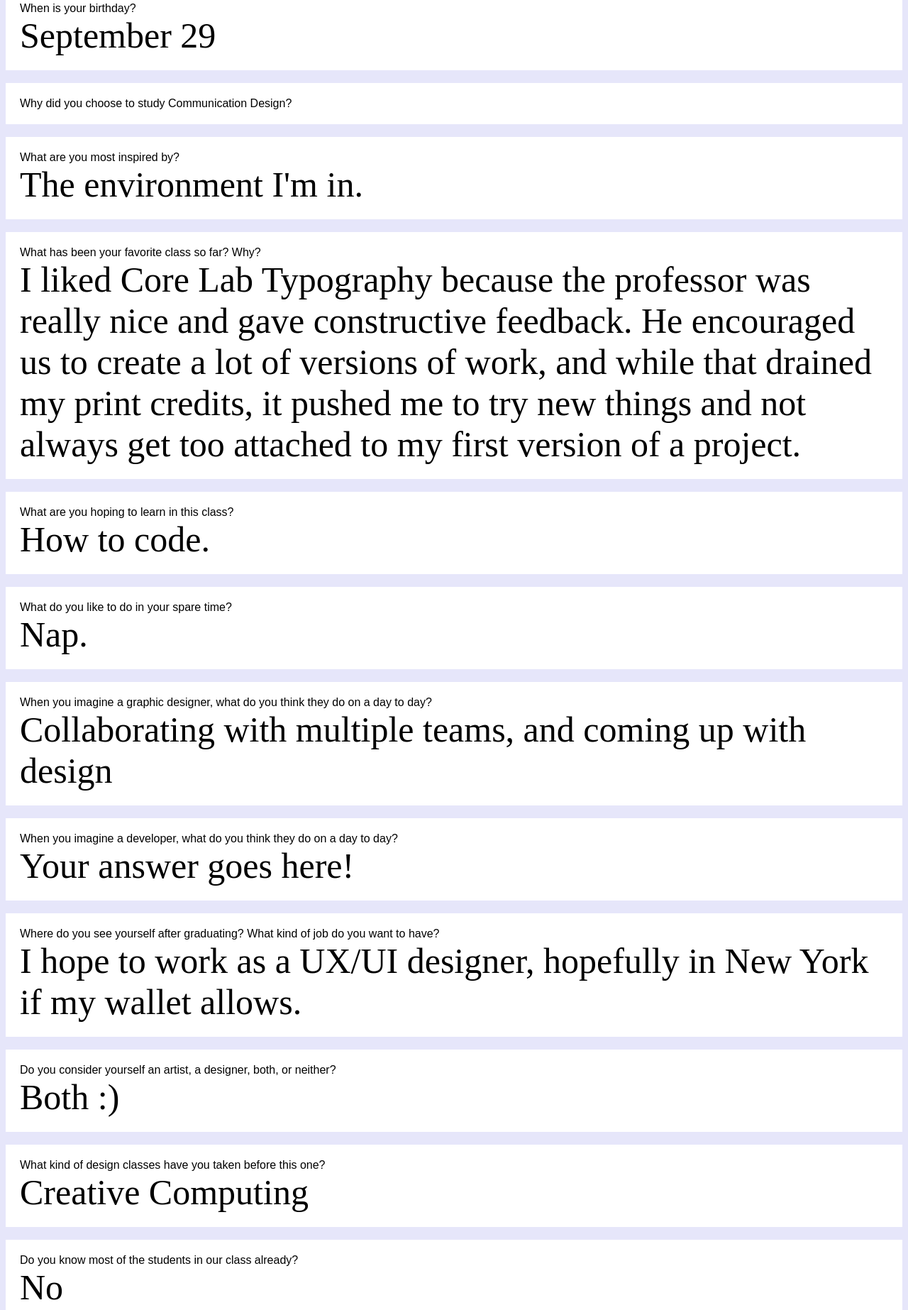
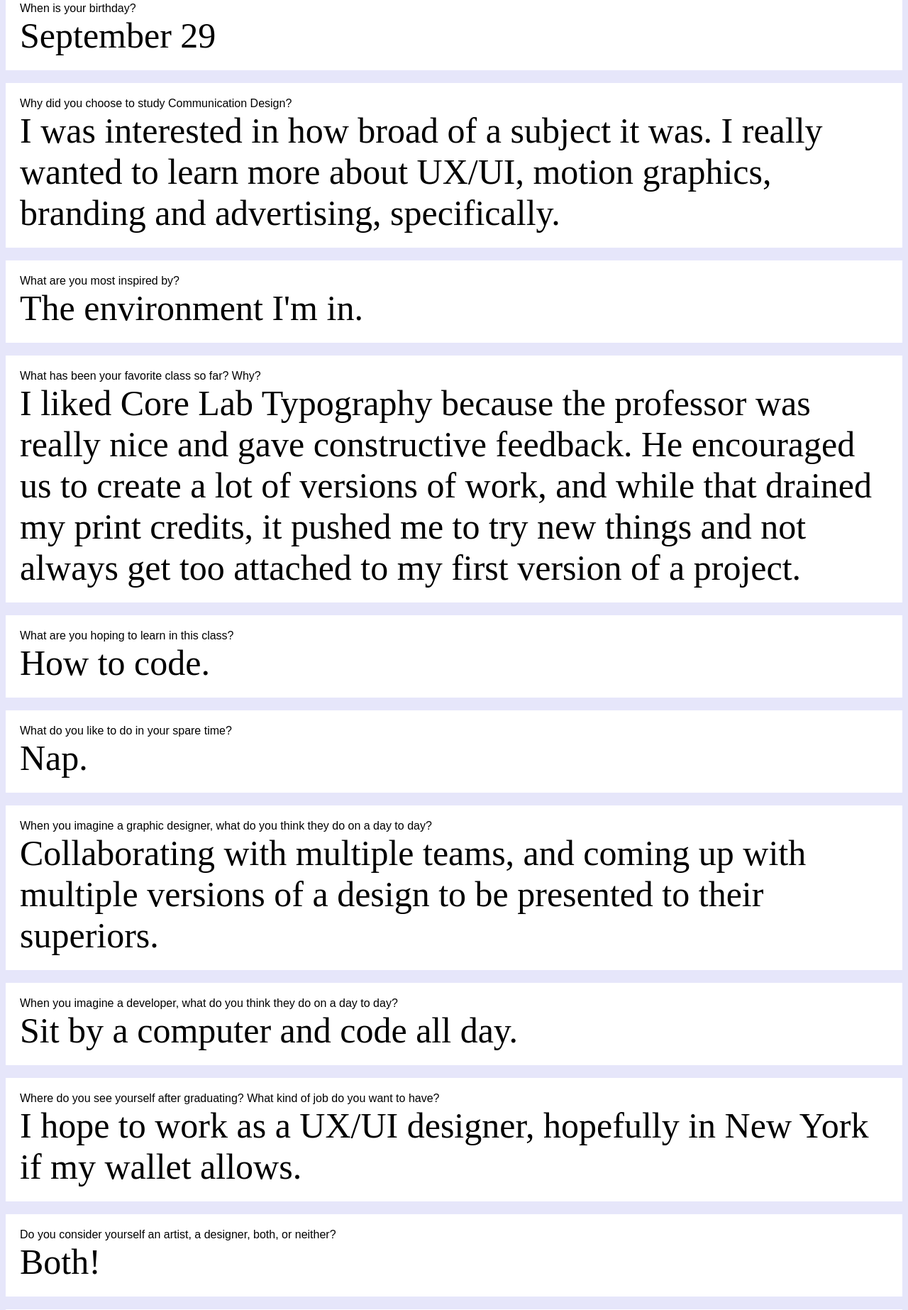
Before and after one commit to allisonyick/allisonyick.github.io, a plain HTML site: page survey/index.html in a window 1280 px wide. Shown: the part 1237-3083 px from the top of the page at 71% size. Drawn offline with Linux system fonts and the light colour scheme.

Commit message:
update survey answers

```diff
--- a/survey/index.html
+++ b/survey/index.html
@@ -27,7 +27,7 @@
         <br/>
         <div class="question-container">
             <div class="question">Why did you choose to study Communication Design?</div>
-            <div class="answer"></div>
+            <div class="answer">I was interested in how broad of a subject it was. I really wanted to learn more about UX/UI, motion graphics, branding and advertising, specifically.</div>
         </div>
         <br/>
         <div class="question-container">
@@ -52,12 +52,12 @@
         <br/>
         <div class="question-container">
             <div class="question">When you imagine a graphic designer, what do you think they do on a day to day?</div>
-            <div class="answer">Collaborating with multiple teams, and coming up with design </div>
+            <div class="answer">Collaborating with multiple teams, and coming up with multiple versions of a design to be presented to their superiors.</div>
         </div>
         <br/>
         <div class="question-container">
             <div class="question">When you imagine a developer, what do you think they do on a day to day?</div>
-            <div class="answer">Your answer goes here!</div>
+            <div class="answer">Sit by a computer and code all day.</div>
         </div>
         <br/>
         <div class="question-container">
@@ -67,7 +67,7 @@
         <br/>
         <div class="question-container">
             <div class="question">Do you consider yourself an artist, a designer, both, or neither?</div>
-            <div class="answer">Both :)</div>
+            <div class="answer">Both!</div>
         </div>
         <br/>
         <div class="question-container">
```
Also changed, not shown: index.html (+2 -3 lines).
